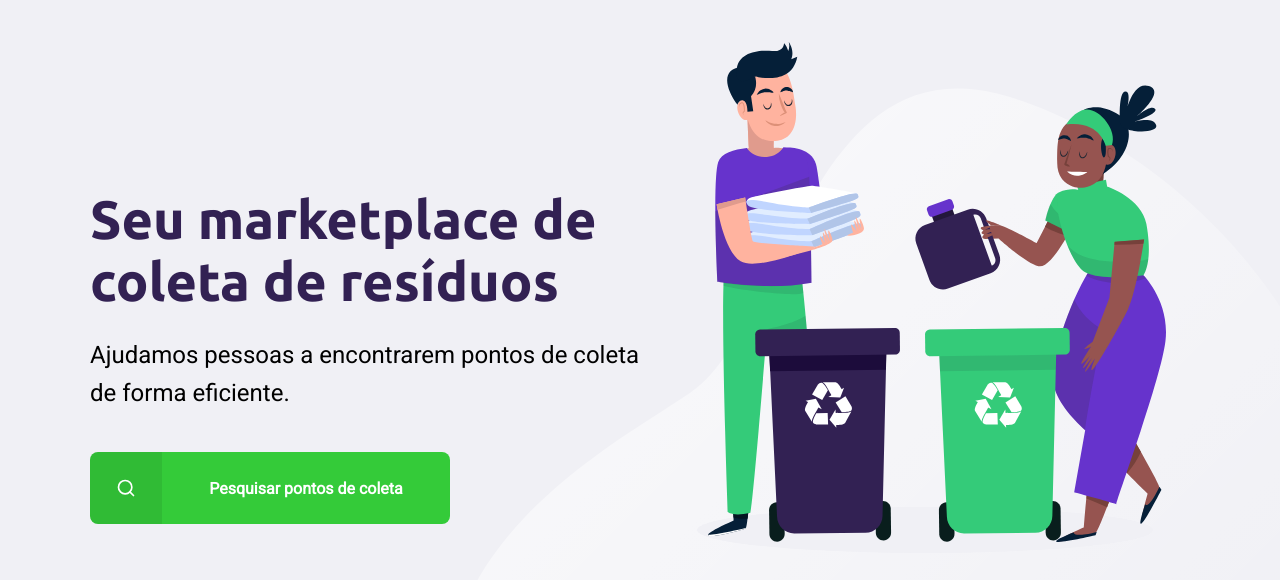
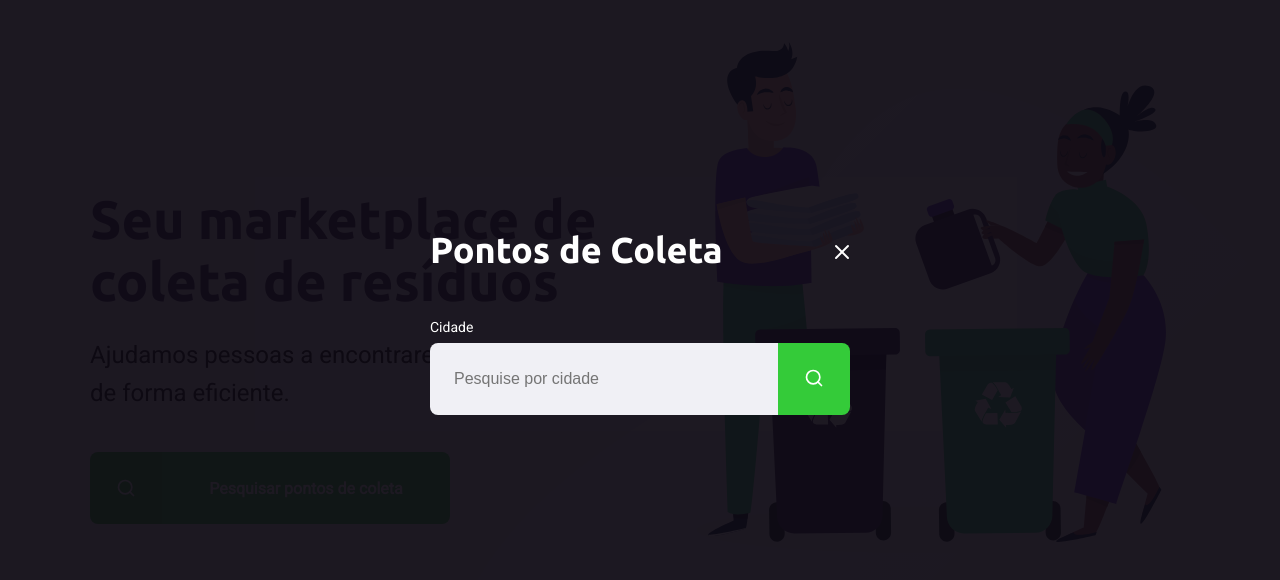
Before and after one commit to HygorM10/nlw-starter, a plain HTML site: page index.html in a window 1280 px wide. Both pictures are taken after a click on the link "Pesquisar pontos de coleta". Shown: the part 78-658 px from the top of the page. Drawn offline with Linux system fonts and the light colour scheme.

Commit message:
Adicionado modal ao index

```diff
--- a/index.html
+++ b/index.html
@@ -6,8 +6,11 @@
     <title>Ecoleta</title>
 
     <link href="https://fonts.googleapis.com/css2?family=Roboto&family=Ubuntu:wght@700&display=swap" rel="stylesheet">
+
     <link rel="stylesheet" href="/styles/main.css">
     <link rel="stylesheet" href="/styles/home.css">
+    <link rel="stylesheet" href="/styles/modal.css">
+
     <link rel="stylesheet" href="/styles/responsive.css">
 
 </head>
@@ -31,5 +34,25 @@
             </main>
         </div>
     </div>
+
+    <div id="modal" class="hide">
+        <div class="content">
+            <div class="header">
+                <h1>Pontos de Coleta</h1>
+                <a href="#">Fechar</a>
+            </div>
+            <form action="">
+                <label for="search">Cidade</label>
+                <div class="search field">
+                    <input type="text" name="search" placeholder="Pesquise por cidade">
+                    <button>
+                        <img src="/assets/search.svg" alt="Buscar">
+                    </button>
+                </div>
+            </form>
+        </div>
+    </div>
+
+    <script src="/scripts/index.js"></script>
 </body>
 </html>
--- /dev/null
+++ b/scripts/index.js
@@ -0,0 +1,11 @@
+const buttonSearch = document.querySelector("#page-home main a");
+const modal = document.querySelector("#modal");
+const close = document.querySelector("#modal .header a");
+
+buttonSearch.addEventListener("click", () => {
+    modal.classList.toggle("hide");
+});
+
+close.addEventListener("click", () => {
+    modal.classList.toggle("hide");
+})
--- a/styles/create-point.css
+++ b/styles/create-point.css
@@ -75,7 +75,7 @@ form .field-group{
 
 form input,
 form select{
-    background-color: #f0f0f5;
+    background-color: var(--secondary-color);
 
     border: 0;
     padding: 16px 24px;
@@ -130,11 +130,11 @@ form button:hover{
 }
 
 .items-grid li{
-    background-color: #f5f5f5;
+    background-color: var(--secondary-color);
 
     list-style: none;
 
-    border: 2px solid #f5f5f5;
+    border: 2px solid var(--secondary-color);
     border-radius: 8px;
 
     height: 180px;
--- a/styles/main.css
+++ b/styles/main.css
@@ -1,6 +1,7 @@
 :root{
     --title-color: #322153;
     --primary-color: #34cb39;
+    --secondary-color: #f0f0f5;
 }
 
 * {
@@ -14,7 +15,7 @@ html {
 }
 
 body{
-    background: #f0f0f5;
+    background: var(--secondary-color);
     -webkit-font-smoothing: antialiased;
 }
 
--- /dev/null
+++ b/styles/modal.css
@@ -0,0 +1,98 @@
+#modal{
+    background-color: #0E0A14ef;
+
+    height: 100vh;
+    width: 100vw;
+
+    position: fixed;
+    top: 0;
+
+    display: flex;
+    justify-content: center;
+    align-items: center;
+
+    transition: 400ms;
+}
+
+#modal .content{
+    color: white;
+
+    width: 420px;
+}
+
+#modal.hide{
+    display: none;
+}
+
+#modal .header{
+    display: flex;
+    align-items: center;
+    justify-content: space-between;
+
+    margin-bottom: 48px;
+}
+
+#modal .header a{
+    background-image: url("../assets/x.svg");
+
+    width: 20px;
+    height: 20px;
+
+    display: flex;
+
+    font-size: 0.01px;
+}
+
+#modal .header h1{
+    color: white;
+
+    font-size: 36px;
+    line-height: 42px;
+}
+
+#modal form label{
+    font-size: 14px;
+    line-height: 16px;
+
+    display: block;
+    margin-bottom: 8px;
+}
+
+#modal form .field{
+    display: flex;
+}
+
+#modal form input{
+    flex: 1;
+
+    background-color: var(--secondary-color);
+
+    border-radius: 8px 0 0 8px;
+
+    border: 0;
+
+    padding: 16px 24px;
+
+    font-size: 16px;
+    color: #6c6c80;
+
+    outline: none;
+}
+
+#modal form button{
+    width: 72px;
+    height: 72px;
+
+    background-color: var(--primary-color);
+
+    border: 0;
+    border-radius: 0 8px 8px 0;
+
+    outline: none;
+
+    cursor: pointer;
+}
+
+#modal form button:hover{
+    background-color: #2fb85e;
+}
```
